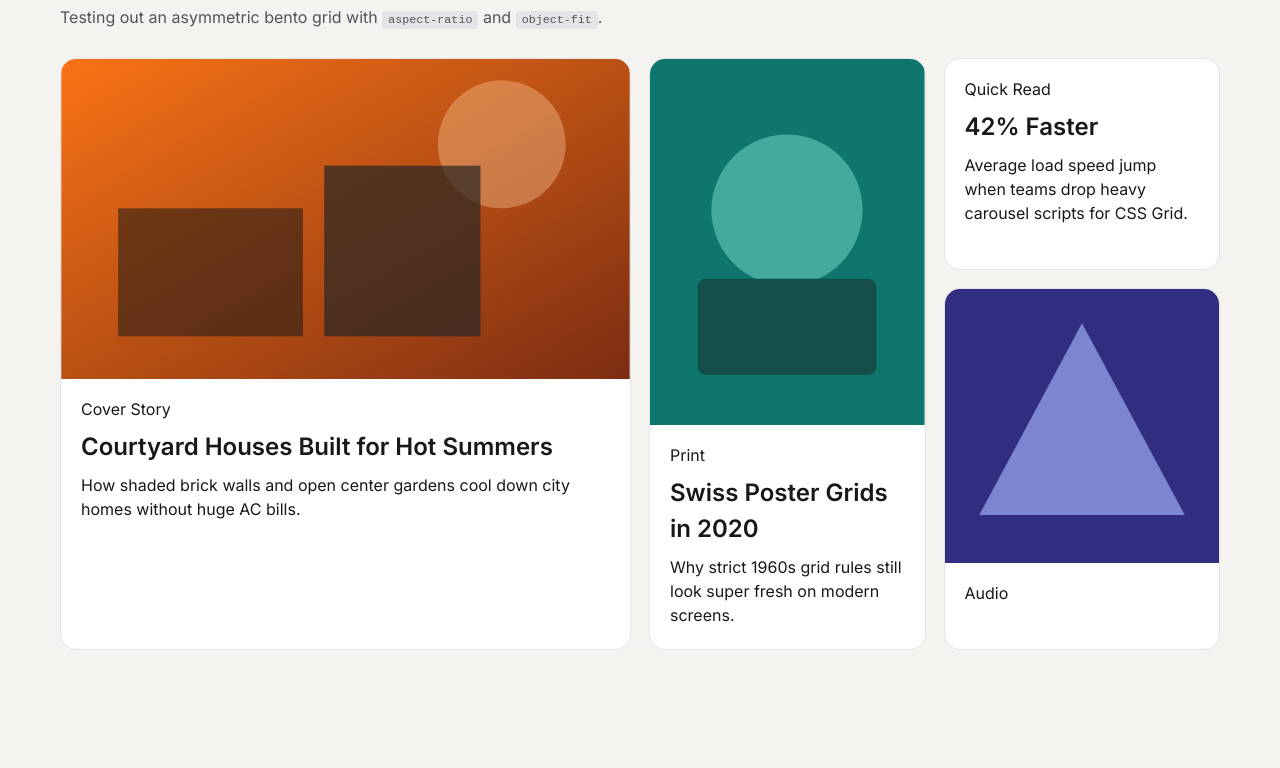
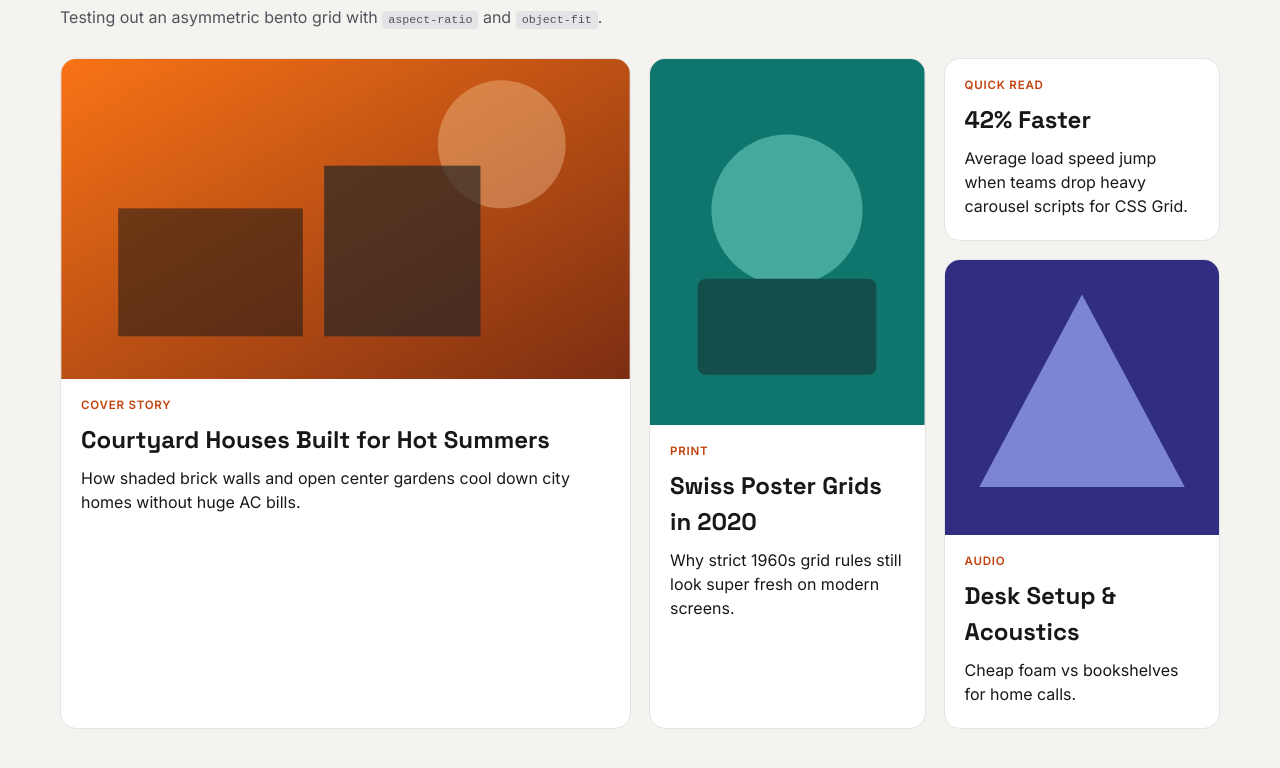
Before and after one commit to tensorGT/bento-grid-gallery-thing, a plain HTML site: page index.html in a window 1280 px wide. Shown: the part 126-894 px from the top of the page. Before the commit the page ends 832 px from the top, so only its background shows below. Drawn offline with Linux system fonts and the light colour scheme.

```diff
--- a/index.html
+++ b/index.html
@@ -67,3 +67,8 @@
           </div>
           <div class="card-body">
             <span class="tag">Audio</span>
+            <h2>Desk Setup &amp; Acoustics</h2>
+            <p>Cheap foam vs bookshelves for home calls.</p>
+          </div>
+        </a>
+      </article>
--- a/style.css
+++ b/style.css
@@ -134,3 +134,14 @@ code {
   flex-direction: column;
   gap: 8px;
 }
+
+.tag {
+  font-size: 0.72rem;
+  font-weight: 700;
+  text-transform: uppercase;
+  letter-spacing: 0.8px;
+  color: #c2410c;
+}
+
+.card-body h2 {
+  font-family: 'Space Grotesk', sans-serif;
```
Also changed, not shown: 1 other file.
